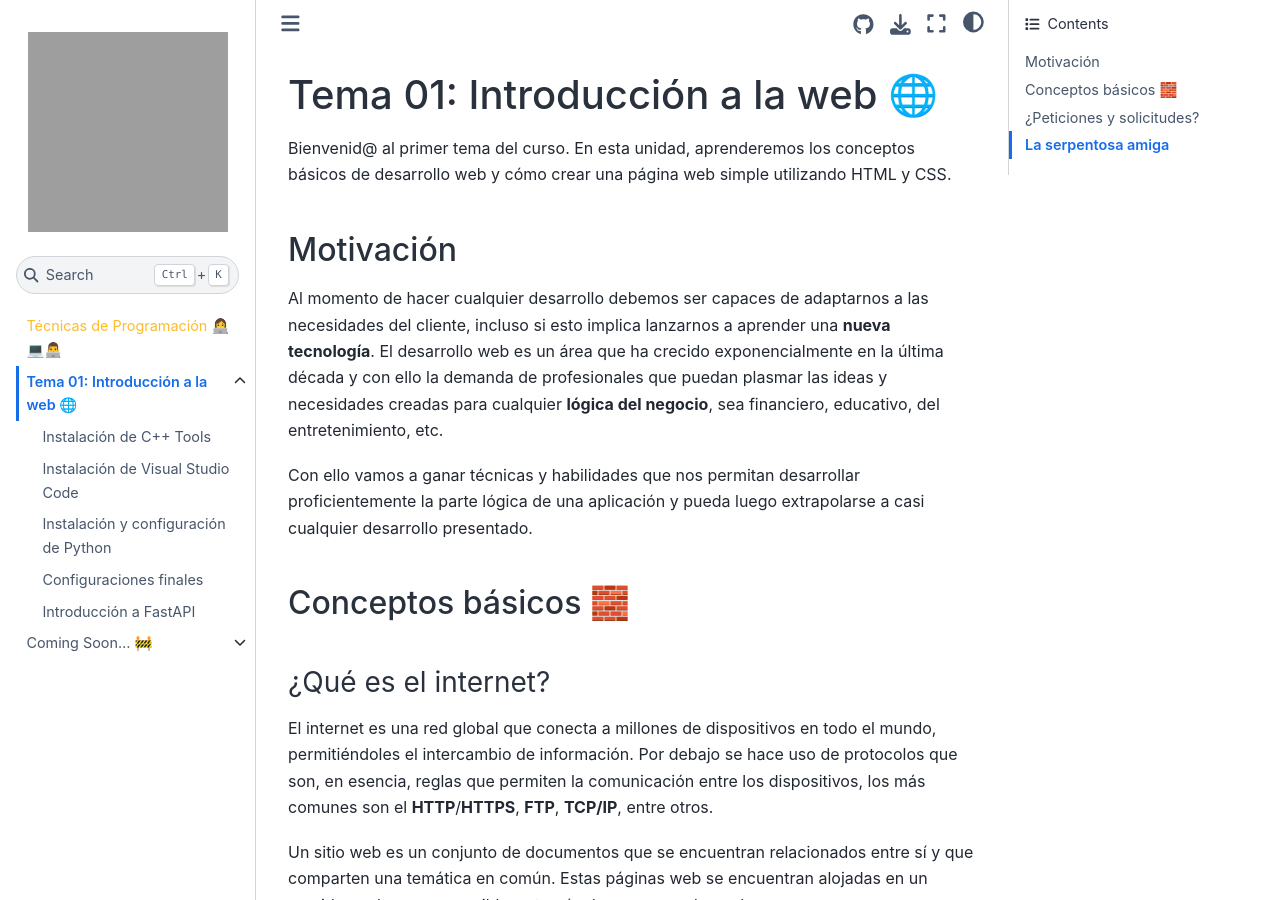
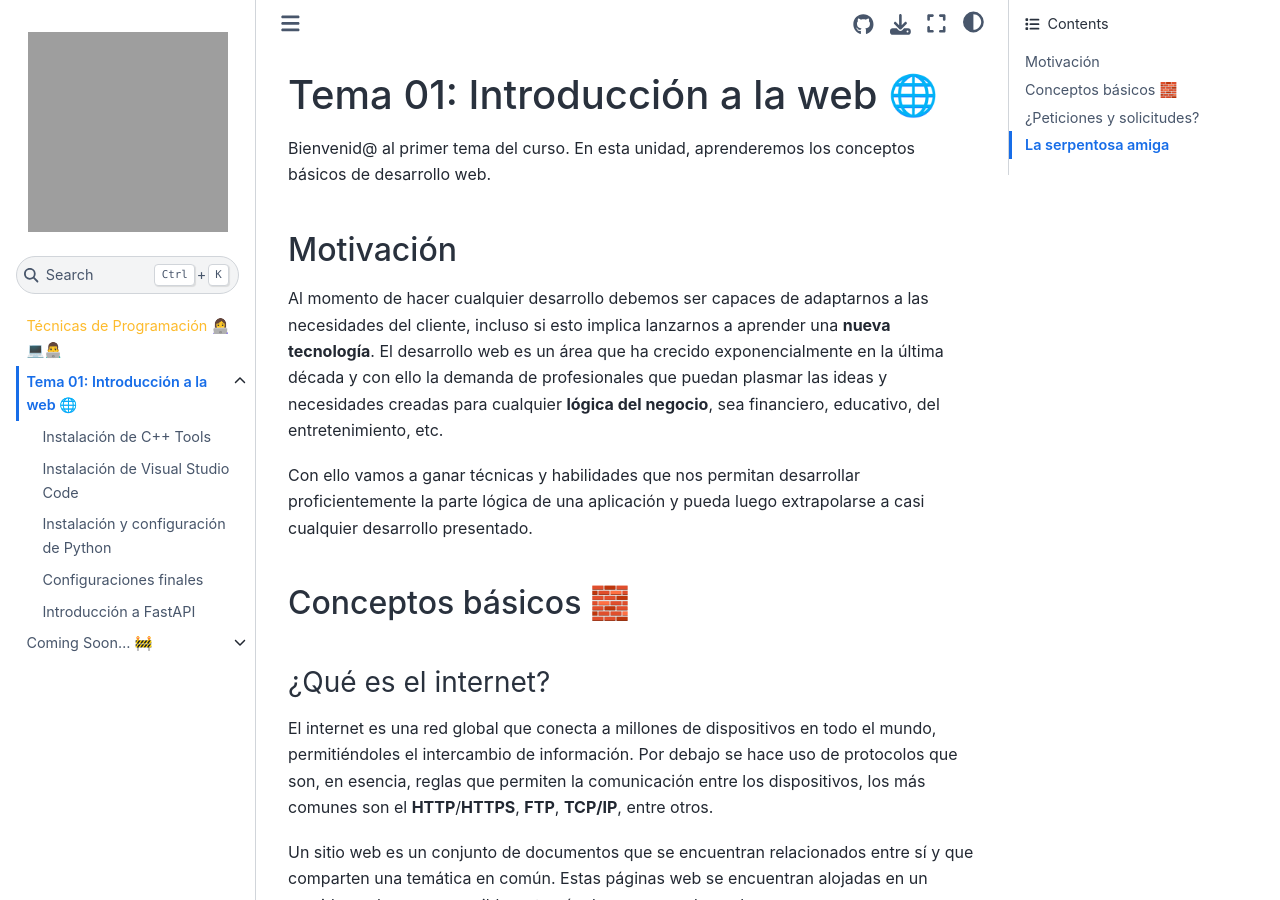
Before and after one commit to OverCV/PT-Help, a Jupyter Book: the page built from docs/tema_01.md, in a window 1280 px wide and 900 px high. Built offline with Jupyter Book 1.0.4 settings and Sphinx 7.4.7 and the Sphinx Book theme 1.1.4, drawn with Linux system fonts in a browser that asks for light colours; grey boxes are pictures that could not be loaded.

Commit message:
Removing weird stuff..

```diff
--- a/docs/tema_01.md
+++ b/docs/tema_01.md
@@ -1,6 +1,6 @@
 # Tema 01: Introducción a la web 🌐
 
-Bienvenid@ al primer tema del curso. En esta unidad, aprenderemos los conceptos básicos de desarrollo web y cómo crear una página web simple utilizando HTML y CSS.
+Bienvenid@ al primer tema del curso. En esta unidad, aprenderemos los conceptos básicos de desarrollo web.
 
 ## Motivación
 
```
